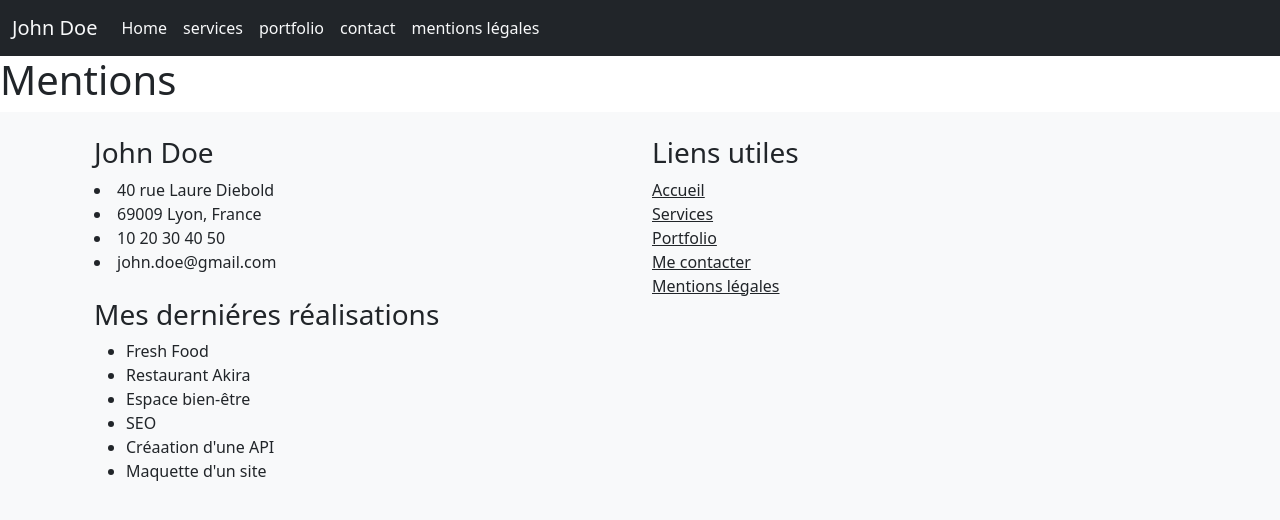
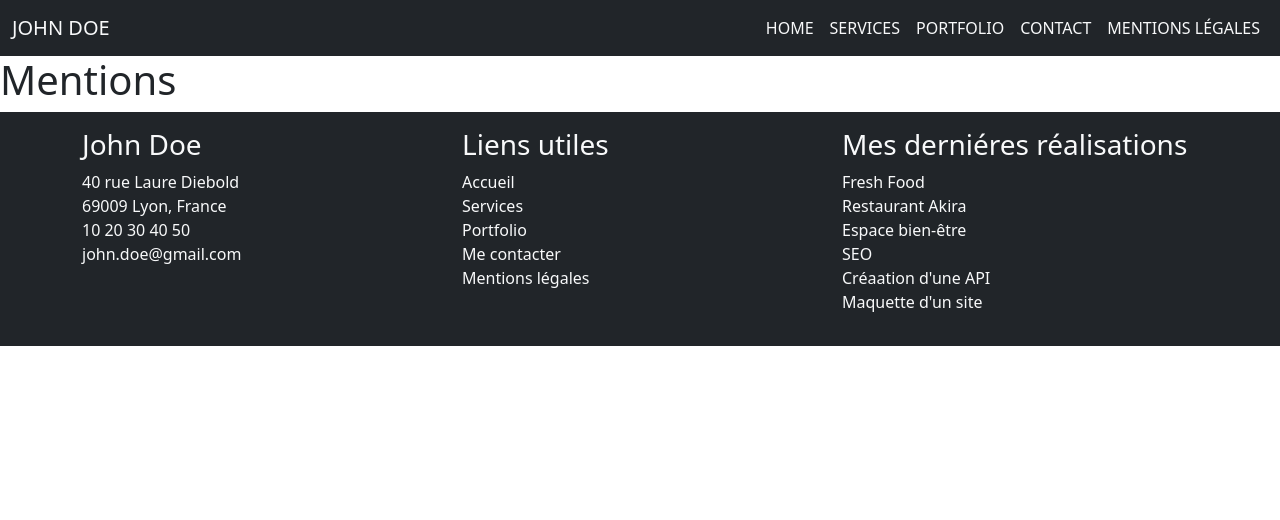
Before and after one commit to kev-aj72/Portfolio-John-Doe, a React (Create React App) app: page /Mentions in a window 1280 px wide. Shown: the top 520 px of the page. Built offline with nearby package versions, Linux system fonts and the light colour scheme.

Commit message:
style base header footer

```diff
--- a/src/components/footer.jsx
+++ b/src/components/footer.jsx
@@ -3,10 +3,11 @@ import { Link } from "react-router-dom";
 
 const Footbar = () => {
     return(
-        <footer className="bg-light text-center text-lg-start">
-<div className="container p-4">
+        <footer className="bg-dark text-light text-lg-start p-3">
+            <div className="container">
                 <div className="row">
-<div className="col-lg-6 col-md-12 mb-4 mb-md-0">
+
+                    <div className="col-lg-4 col-md-4 list-unstyled">
                         <h3>John Doe</h3>
                         <address>
                             <li>40 rue Laure Diebold</li>
@@ -15,19 +16,21 @@ const Footbar = () => {
                             <li>john.doe@gmail.com</li>
                         </address>
                     </div>
-<div className="col-lg-3 col-md-6 mb-4 mb-md-0">
+
+                    <div className="col-lg-4 col-md-4">
                         <h3>Liens utiles</h3>
-<ul className="list-unstyled mb-0">
-<li><Link to="/" className="text-dark">Accueil</Link></li>
-<li><Link to="/services" className="text-dark">Services</Link></li>
-<li><Link to="/portfolio" className="text-dark">Portfolio</Link></li>
-<li><Link to="/contact" className="text-dark">Me contacter</Link></li>
-<li><Link to="/mentions" className="text-dark">Mentions légales</Link></li>
+                        <ul className="list-unstyled">
+                            <li><Link to="/" className="text-light text-decoration-none">Accueil</Link></li>
+                            <li><Link to="/services" className="text-light text-decoration-none">Services</Link></li>
+                            <li><Link to="/portfolio" className="text-light text-decoration-none">Portfolio</Link></li>
+                            <li><Link to="/contact" className="text-light text-decoration-none">Me contacter</Link></li>
+                            <li><Link to="/mentions" className="text-light text-decoration-none">Mentions légales</Link></li>
                         </ul>
                     </div>
-<div>
+
+                    <div className="col-lg-4 col-md-4">
                     <h3>Mes derniéres réalisations</h3>
-    <ul>
+                    <ul className="list-unstyled">
                         <li>Fresh Food</li>
                         <li>Restaurant Akira</li>
                         <li>Espace bien-être</li>
--- a/src/components/header.jsx
+++ b/src/components/header.jsx
@@ -1,27 +1,34 @@
 import React from "react";
-import { Link} from "react-router-dom";
+import {Link} from "react-router-dom";
 
 //barre de navigation
 const Navbar =() => {
     return(
-<nav className="navbar navbar-expand-lg bg-dark">
+        <nav className="navbar navbar-expand-lg navbar-dark bg-dark text-uppercase">
           <div className="container-fluid">
             <Link className="navbar-brand text-light" to="/">John Doe</Link>
-    <button className="navbar-toggler" type="button" data-bs-toggle="collapse" data-bs-target="#navbarSupportedContent" aria-controls="navbarSupportedContent" aria-expanded="false" aria-label="Toggle navigation">
+
+          <button className="navbar-toggler" type="button" data-bs-toggle="collapse"
+                  data-bs-target="#navbarSupportedContent" aria-controls="navbarSupportedContent"
+                  aria-expanded="false" aria-label="Toggle navigation">
             <span className="navbar-toggler-icon"></span>
           </button>
+
           <div className="collapse navbar-collapse" id="navbarSupportedContent">
-      <ul className="navbar-nav me-auto mb-2 mb-lg-0">
+            <ul className="navbar-nav ms-auto">
               <li className="nav-item">
                 <Link className="nav-link active text-light" aria-current="page" to="/">Home</Link>
               </li>
               <li className="nav-item">
                 <Link className="nav-link active text-light" aria-current="page" to="/services">services</Link>
-        </li><li className="nav-item">
+              </li>
+              <li className="nav-item">
                 <Link className="nav-link active text-light" aria-current="page" to="/portfolio">portfolio</Link>
-        </li><li className="nav-item">
+              </li>
+              <li className="nav-item">
                 <Link className="nav-link active text-light" aria-current="page" to="/contact">contact</Link>
-        </li><li className="nav-item">
+              </li>
+              <li className="nav-item">
                 <Link className="nav-link active text-light" aria-current="page" to="/mentions">mentions légales</Link>
               </li>
             </ul>
```
Lines whose indentation alone changed are shown as unchanged.
